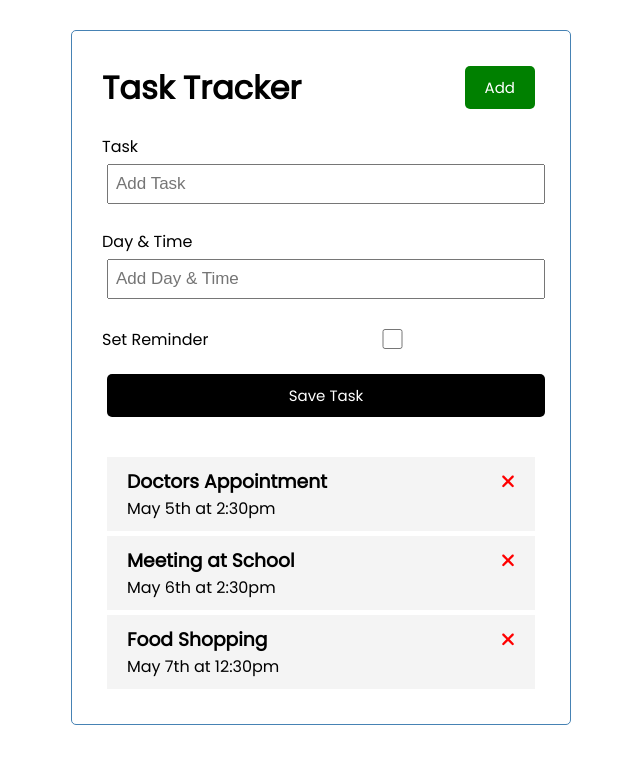
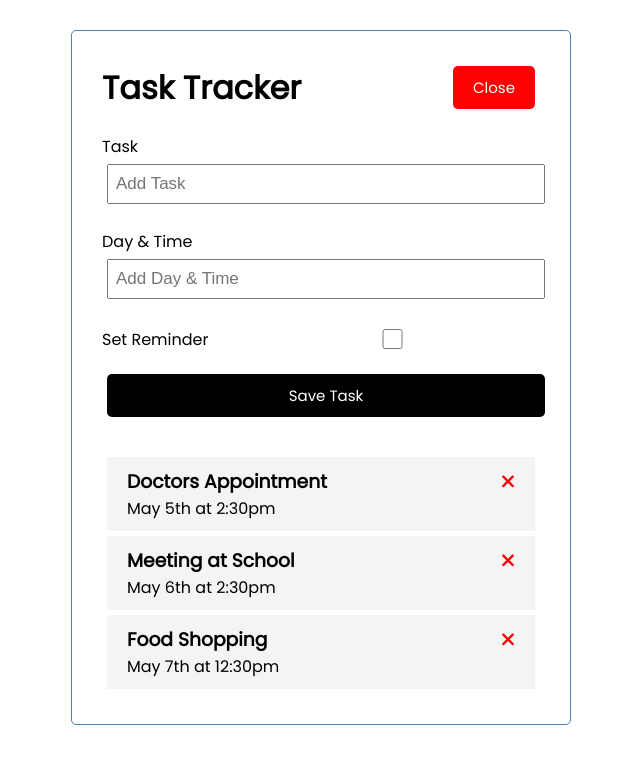
Before and after one commit to yaminbyahiya/Task-Tracker-using-Angular.JS, an Angular app in the folder task-tracker/: page / in a window 1280 px wide. Both pictures are taken after a click on the button "Add". Shown: the top 764 px of the page, without its empty margins (319-959 px from the left). Built offline with nearby package versions, Linux system fonts and the light colour scheme; data requests are answered from the project's data file.

Commit message:
Toggle Button using UI Service

```diff
--- a/task-tracker/src/app/components/add-task/add-task.component.html
+++ b/task-tracker/src/app/components/add-task/add-task.component.html
@@ -1,4 +1,4 @@
-<form action="" class="add-form" (ngSubmit)="onSubmit()">
+<form *ngIf="showAddTask" action="" class="add-form" (ngSubmit)="onSubmit()">
     <div class="form-control">
         <label for="text">Task</label>
         <input type="text" name="text" [(ngModel)]="text" id="text" placeholder="Add Task">
--- a/task-tracker/src/app/components/add-task/add-task.component.ts
+++ b/task-tracker/src/app/components/add-task/add-task.component.ts
@@ -1,5 +1,7 @@
 import { Component, Output, EventEmitter } from '@angular/core';
 import { Task } from 'src/app/Task';
+import { UiService } from 'src/app/services/ui.service';
+import { Subscription } from 'rxjs';
 @Component({
   selector: 'app-add-task',
   templateUrl: './add-task.component.html',
@@ -10,6 +12,11 @@
   text:string;
   day:string;
   reminder:boolean = false;
+  showAddTask:boolean = false;
+  subscription: Subscription;
+  constructor(private uiService:UiService){
+    this.subscription = this.uiService.onToggle().subscribe((value) => this.showAddTask=value);
+  }
   onSubmit(){
     if(!this.text){
       alert("Please add a task!");
--- a/task-tracker/src/app/components/header/header.component.html
+++ b/task-tracker/src/app/components/header/header.component.html
@@ -2,5 +2,5 @@
     <h1>
         {{title}}
     </h1>
-    <app-button color="green" text="Add" (btnClick)="toggleAddTask()"></app-button>
+    <app-button color="{{showAddTask?'red': 'green'}}" text="{{showAddTask?'Close': 'Add'}}" (btnClick)="toggleAddTask()"></app-button>
 </header>
--- a/task-tracker/src/app/components/header/header.component.ts
+++ b/task-tracker/src/app/components/header/header.component.ts
@@ -1,5 +1,6 @@
 import { Component } from '@angular/core';
-
+import { UiService } from 'src/app/services/ui.service';
+import { Subscription } from 'rxjs';
 @Component({
   selector: 'app-header',
   templateUrl: './header.component.html',
@@ -7,9 +8,13 @@
 })
 export class HeaderComponent {
   title = 'Task Tracker';
-  constructor(){}
+  showAddTask: boolean = false;
+  subscription: Subscription;
+  constructor(private uiService:UiService){
+    this.subscription = this.uiService.onToggle().subscribe((value) => (this.showAddTask=value));
+  }
   ngOnInit(): void {}
   toggleAddTask(){
-    console.log("toggle");
+    this.uiService.toggleAddTask();
   }
 }
--- /dev/null
+++ b/task-tracker/src/app/services/ui.service.ts
@@ -0,0 +1,17 @@
+import { Injectable } from '@angular/core';
+import { Observable, Subject} from 'rxjs';
+@Injectable({
+  providedIn: 'root'
+})
+export class UiService {
+  private showAddTask:boolean = false;
+  private Subject = new Subject<any>();
+  constructor() { }
+  toggleAddTask():void{
+    this.showAddTask = !this.showAddTask;
+    this.Subject.next(this.showAddTask);
+  }
+  onToggle():Observable<any>{
+    return this.Subject.asObservable();
+  }
+}
```
Also changed, not shown: 1 other file (tests, documents, lock files or other folders).
